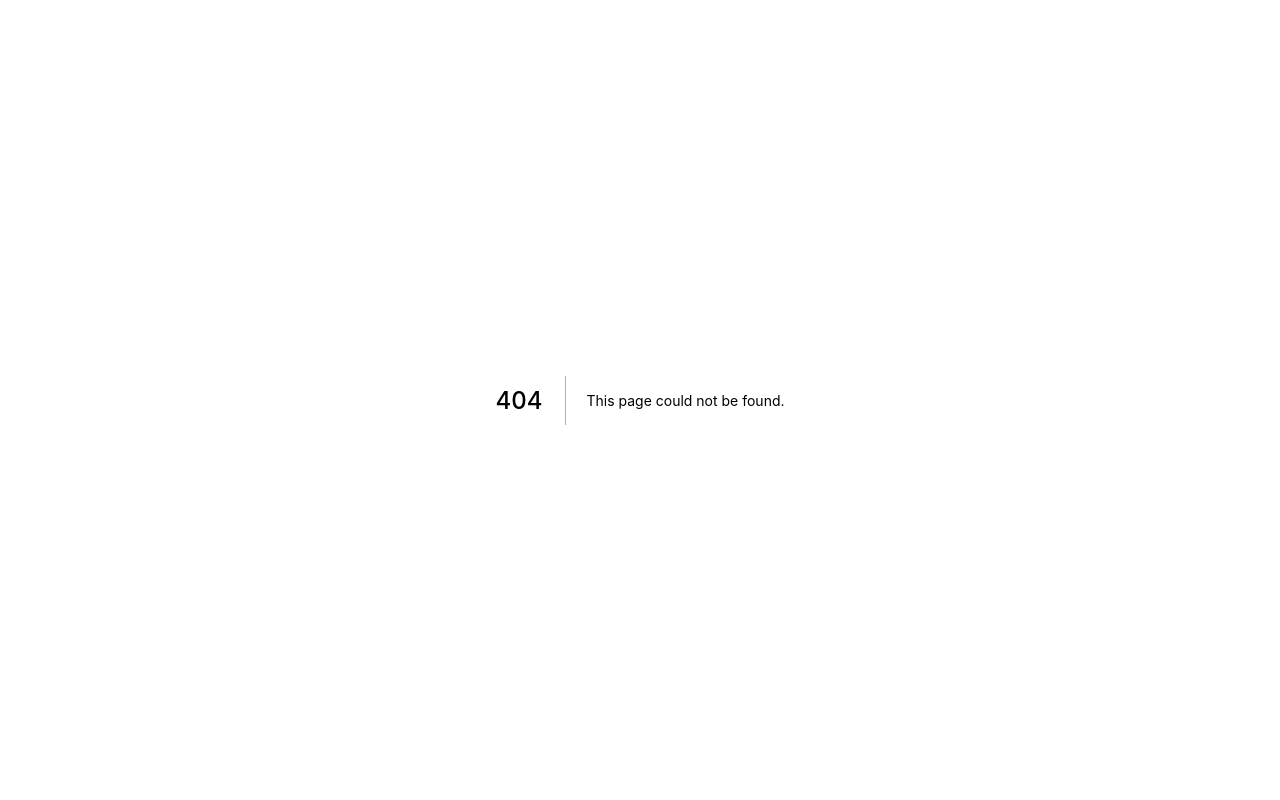
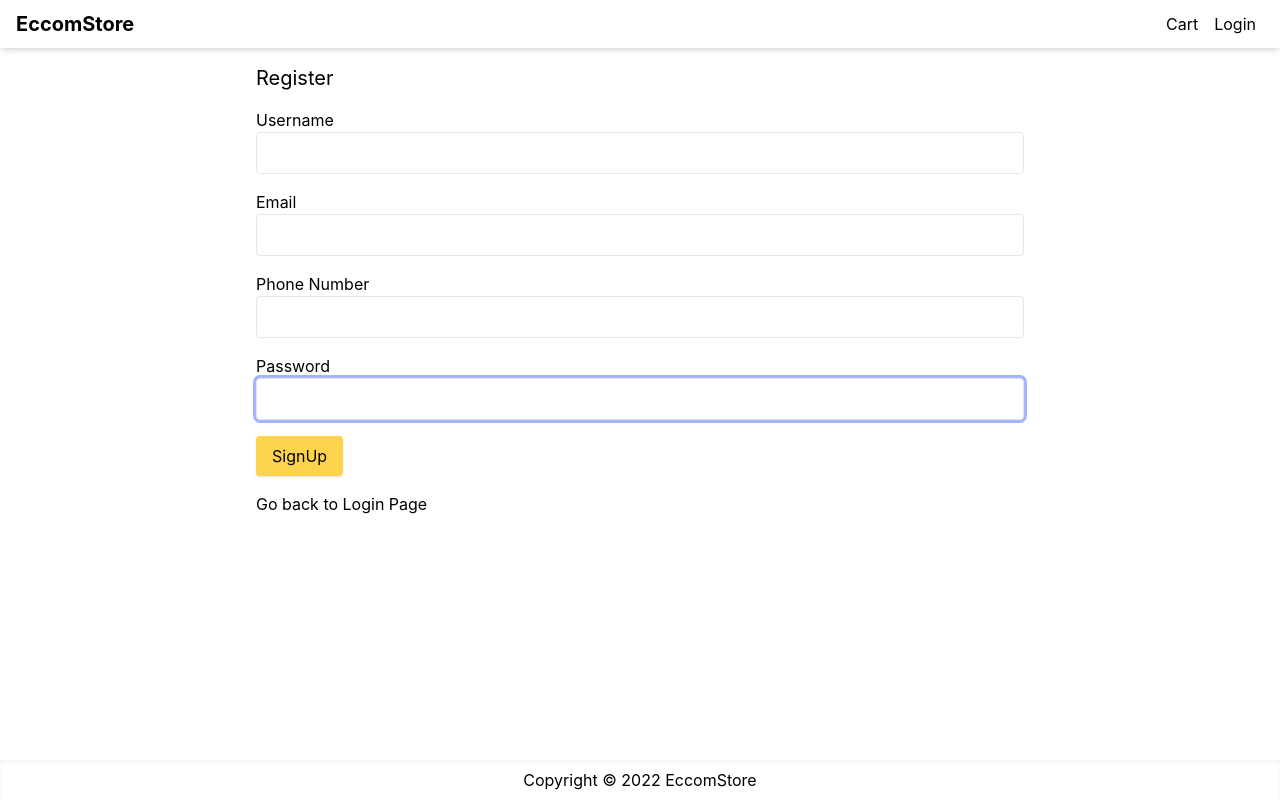
Before and after one commit to Bunlong22/ecoomstore, a Next.js app: page /register in a window 1280 px wide. Before the commit this address had no page. Built offline with nearby package versions, Linux system fonts and the light colour scheme.

Commit message:
added register page

```diff
--- /dev/null
+++ b/pages/register.js
@@ -0,0 +1,87 @@
+import React from 'react'
+import Layout from '../components/layout/Layout'
+import Link from 'next/link'
+import { useForm } from 'react-hook-form';
+
+export default function RegisterScreen() {
+    const {
+        handleSubmit,
+        register,
+        formState: { errors },
+      } = useForm();
+      const submitHandler = ({ email, password }) => {
+        console.log(email, password);
+      };
+  return (
+    <Layout>
+        <div>
+
+      <form className="mx-auto max-w-screen-md"
+      onSubmit={handleSubmit(submitHandler)}>
+        <h1 className="mb-4 text-xl">Register</h1>
+        <div className="mb-4">
+          <label htmlFor="name">Username</label>
+          <input
+            type="text"
+              className="w-full"
+              id="name"
+              autoFocus
+            ></input>
+        </div>
+        <div className="mb-4">
+          <label htmlFor="email">Email</label>
+          <input
+            type="email"
+            {...register('email', {
+                required: 'Please enter email',
+                pattern: {
+                  value: /^[a-zA-Z0-9_.+-]+@[a-zA-Z0-9-]+.[a-zA-Z0-9-.]+$/i,
+                  message: 'Please enter valid email',
+                },
+              })}
+              className="w-full"
+              id="email"
+              autoFocus
+            ></input>
+             {/* checking conditonal error */}
+             {errors.email && (
+              <div className="text-red-500">{errors.email.message}</div>
+            )}
+        </div>
+        <div className="mb-4">
+          <label htmlFor="number">Phone Number</label>
+          <input
+            type="number"
+              className="w-full"
+              id="number"
+              autoFocus
+            ></input>
+            </div>
+        <div className="mb-4">
+          <label htmlFor="password">Password</label>
+          <input
+            type="password"
+            {...register('password', {
+                required: 'Please enter password',
+                minLength: { value: 6, message: 'password is more than 5 chars' },
+              })}
+            className="w-full"
+            id="password"
+            autoFocus
+          ></input>
+          {errors.password && (
+            <div className="text-red-500">{errors.password.message}</div>
+          )}
+        </div>
+        <div className="mb-4">
+          <button className="primary-button">SignUp</button>
+        </div>
+        <div className="mb-4">
+          <Link href="/LoginForm">Go back to Login Page</Link>
+        </div>
+      </form>
+        </div>
+    </Layout>
+
+  )
+}
```
